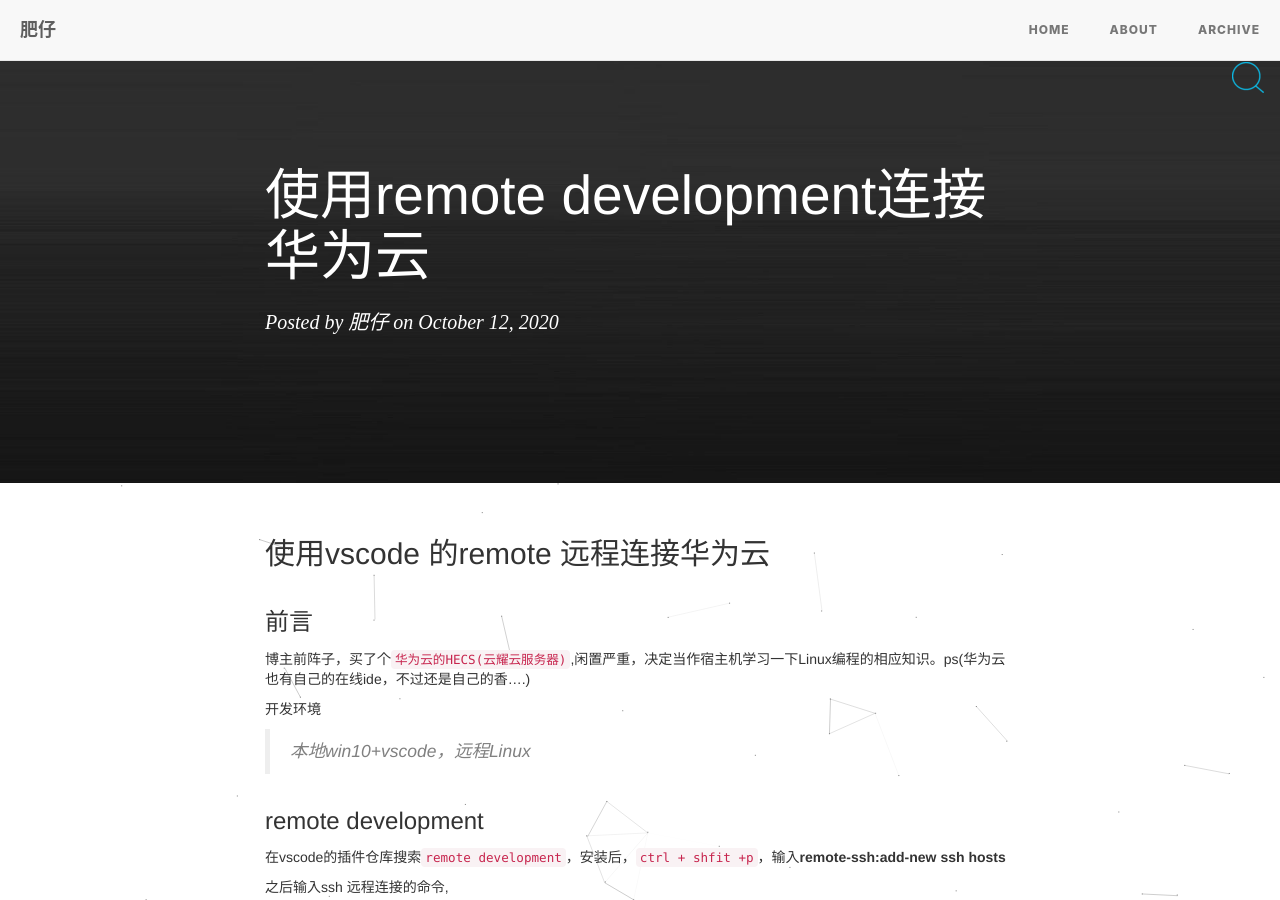
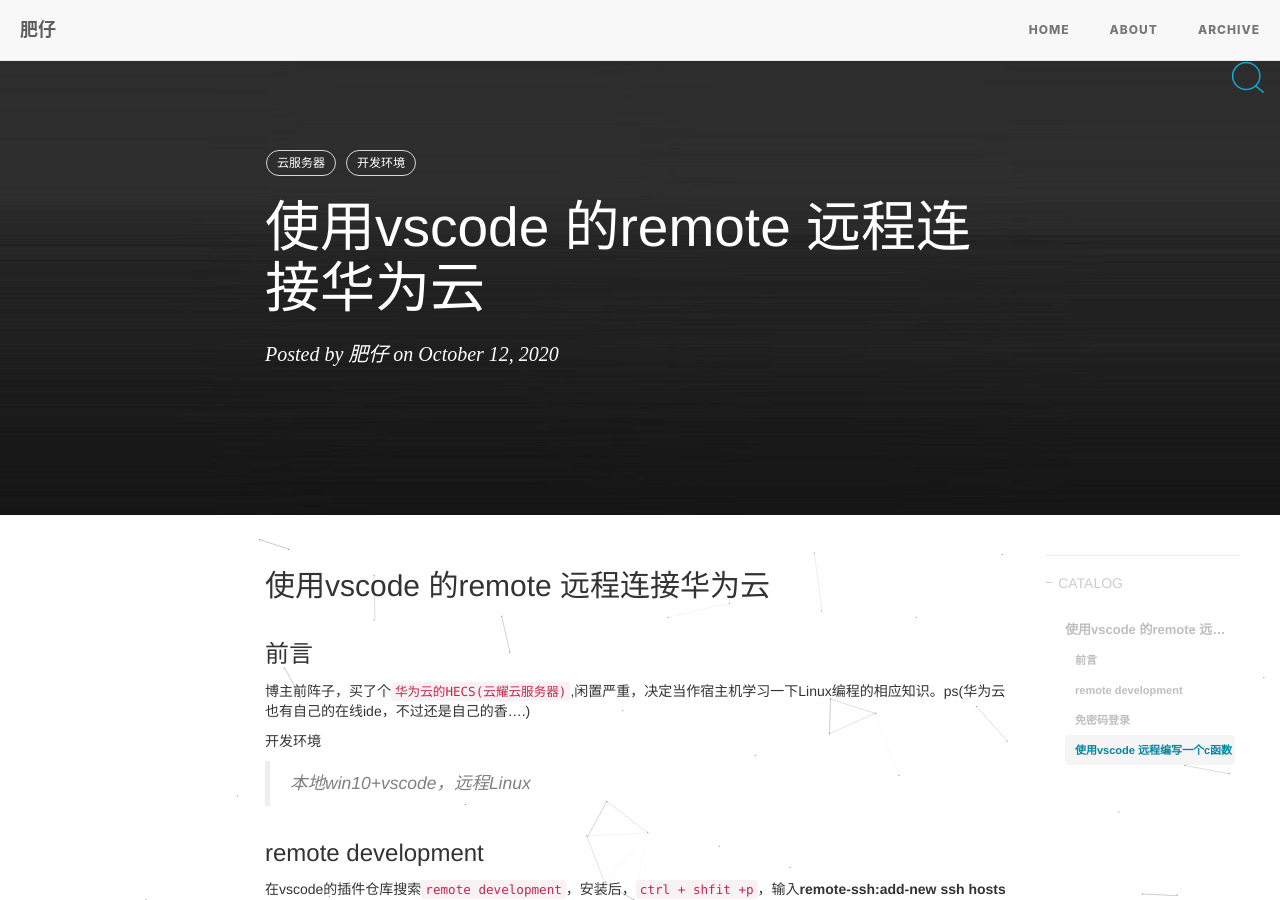
Before and after one commit to daniao2017/daniao2017.github.io, a Jekyll site: the page built from _posts/2020-10-12-使用Remote Development连接华为云.md, in a window 1280 px wide and 900 px high. Built offline with Jekyll 4.4.1, drawn with Linux system fonts in a browser that asks for light colours; nearby versions of some CDN libraries; our own code applies the rules of GitHub Pages for plain Markdown files; comment, search, counter and statistics services are not loaded.

Commit message:
Update 2020-10-12-使用Remote Development连接华为云.md

```diff
--- a/_posts/2020-10-12-使用Remote Development连接华为云.md
+++ b/_posts/2020-10-12-使用Remote Development连接华为云.md
@@ -1,4 +1,14 @@
+---
+layout:     post
+title:      使用vscode 的remote 远程连接华为云
+date:       2020-10-12
+author:     肥仔
+catalog: true
+tags:
 
+    - 云服务器
+    - 开发环境
+---
 ## 使用vscode 的remote 远程连接华为云
 
 ### 前言
```
